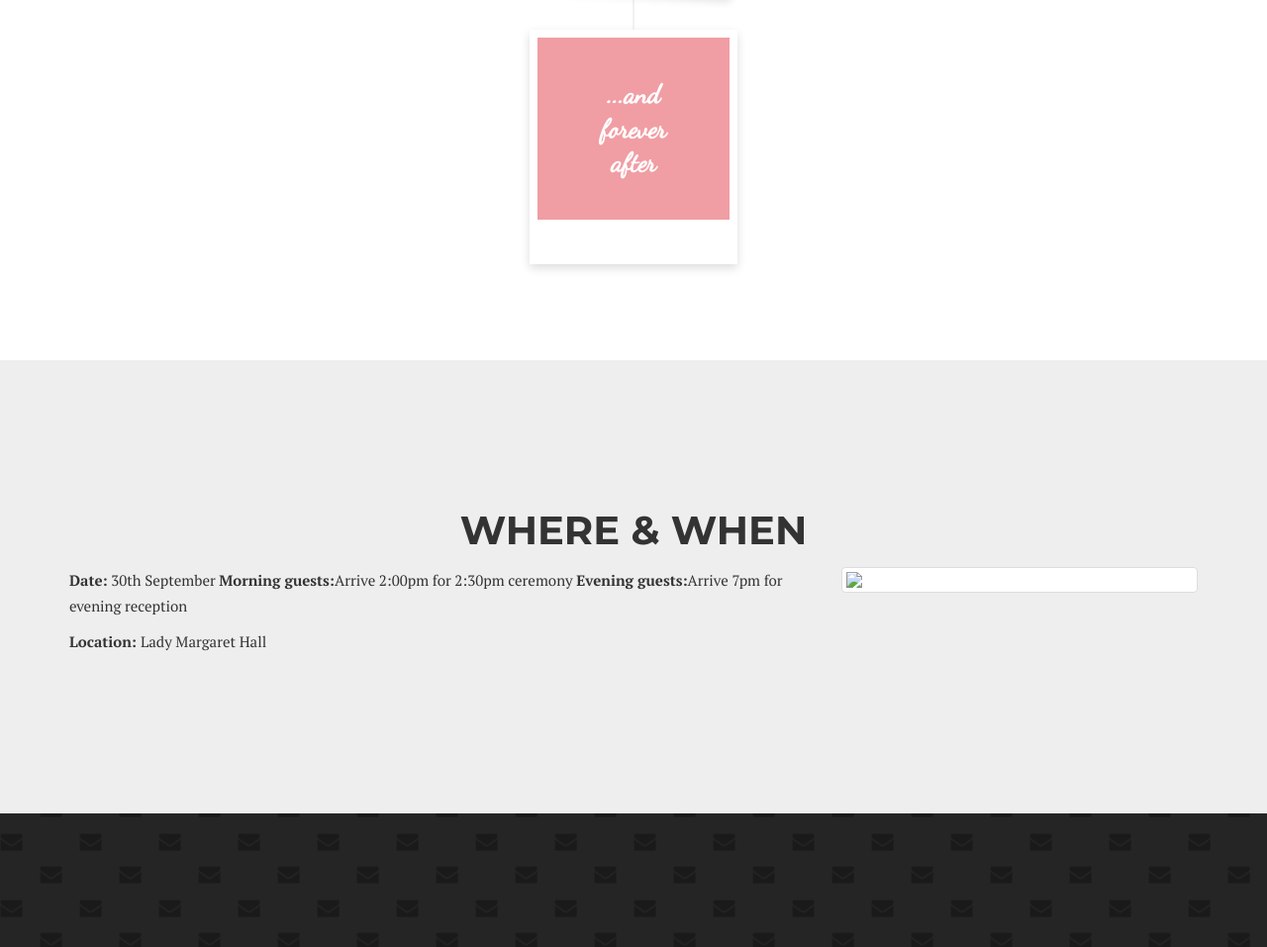
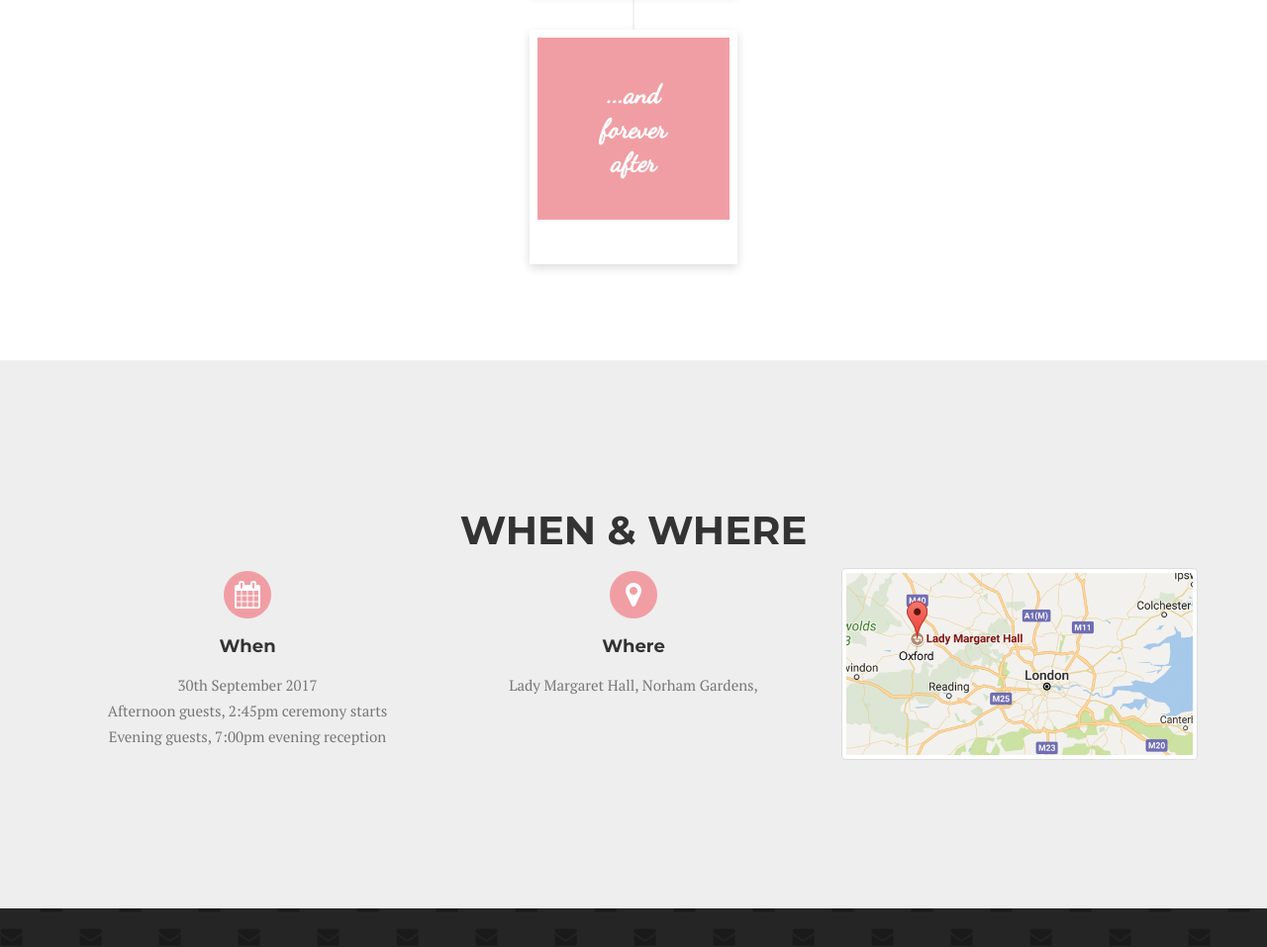
Before and after one commit to macduy/minh-hai, a website: page index.html in a window 1280 px wide. Shown: the part 2509-3466 px from the top of the page at 99% size. Drawn offline with nearby package versions, Linux system fonts and the light colour scheme; a web font is replaced by a local one.

Commit message:
When & Where stuff

```diff
--- a/index.html
+++ b/index.html
@@ -56,7 +56,7 @@
                         <a href="#page-top"></a>
                     </li>
                     <li>
-                        <a class="page-scroll" href="#our-story">Our story</a>
+                        <a class="page-scroll" href="#story">Our story</a>
                     </li>
                     <li>
                         <a class="page-scroll" href="#details">When &amp; Where</a>
@@ -230,7 +230,7 @@
        ██    ██ ██      ██ ███████ ███████ ██ ██   ████ ███████
     -->
     <!-- About Section -->
-    <section id="our_story">
+    <section id="story">
         <div class="container">
             <div class="row">
                 <div class="col-lg-12 text-center">
@@ -427,22 +427,37 @@
         <div class="container">
             <div class="row">
                 <div class="col-lg-12 text-center">
-                    <h2 class="section-heading">Where &amp; When</h2>
+                    <h2 class="section-heading">When &amp; Where</h2>
                 </div>
             </div>
-            <div class="row">
-                <div class="col-md-8">
-                    <p>
-                        <b>Date:</b> 30th September
-                        <b>Morning guests:</b>Arrive 2:00pm for 2:30pm ceremony
-                        <b>Evening guests:</b>Arrive 7pm for evening reception
-                    </p>
-                    <p>
-                        <b>Location: </b>Lady Margaret Hall
+            <div class="row text-center">
+                <div class="col-sm-6 col-md-4">
+                    <span class="fa-stack fa-2x">
+                        <i class="fa fa-circle fa-stack-2x text-primary"></i>
+                        <i class="fa fa-calendar fa-stack-1x fa-inverse"></i>
+                    </span>
+                    <h4 class="service-heading">When</h4>
+                    <p class="text-muted">
+                        30th September 2017</br>
+                        Afternoon guests, 2:45pm ceremony starts<br/>
+                        Evening guests, 7:00pm evening reception
+                    </br/>
                     </p>
                 </div>
-                <div class="col-md-4">
-                    <img class="img-responsive img-thumbnail center-block" src="map.png" />
+                <div class="col-sm-6 col-md-4">
+                    <span class="fa-stack fa-2x">
+                        <i class="fa fa-circle fa-stack-2x text-primary"></i>
+                        <i class="fa fa-map-marker fa-stack-1x fa-inverse"></i>
+                    </span>
+                    <h4 class="service-heading">Where</h4>
+                    <p class="text-muted">
+                        Lady Margaret Hall,
+                        Norham Gardens,
+                    </p></p>
+                </div>
+                <div class="col-sm-3"></div>
+                <div class="col-md-4 col-sm-6">
+                    <img class="img-responsive img-thumbnail center-block" src="./img/map.png" />
                 </div>
             </div>
         </div>
--- a/less/mixins.less
+++ b/less/mixins.less
@@ -69,11 +69,9 @@
 }
 
 .tilt-right {
-  transform: rotate(3deg);
 }
 
 .tilt-left {
-  transform: rotate(-3deg);
 }
 
 .gradient(@type; @colors; @dir: 0deg; @prefixes: webkit, moz, ms, o; @index: length(@prefixes)) when (@index > 0) {
```
Also changed, not shown: css/agency.css, css/agency.min.css, img/map.png (added).
